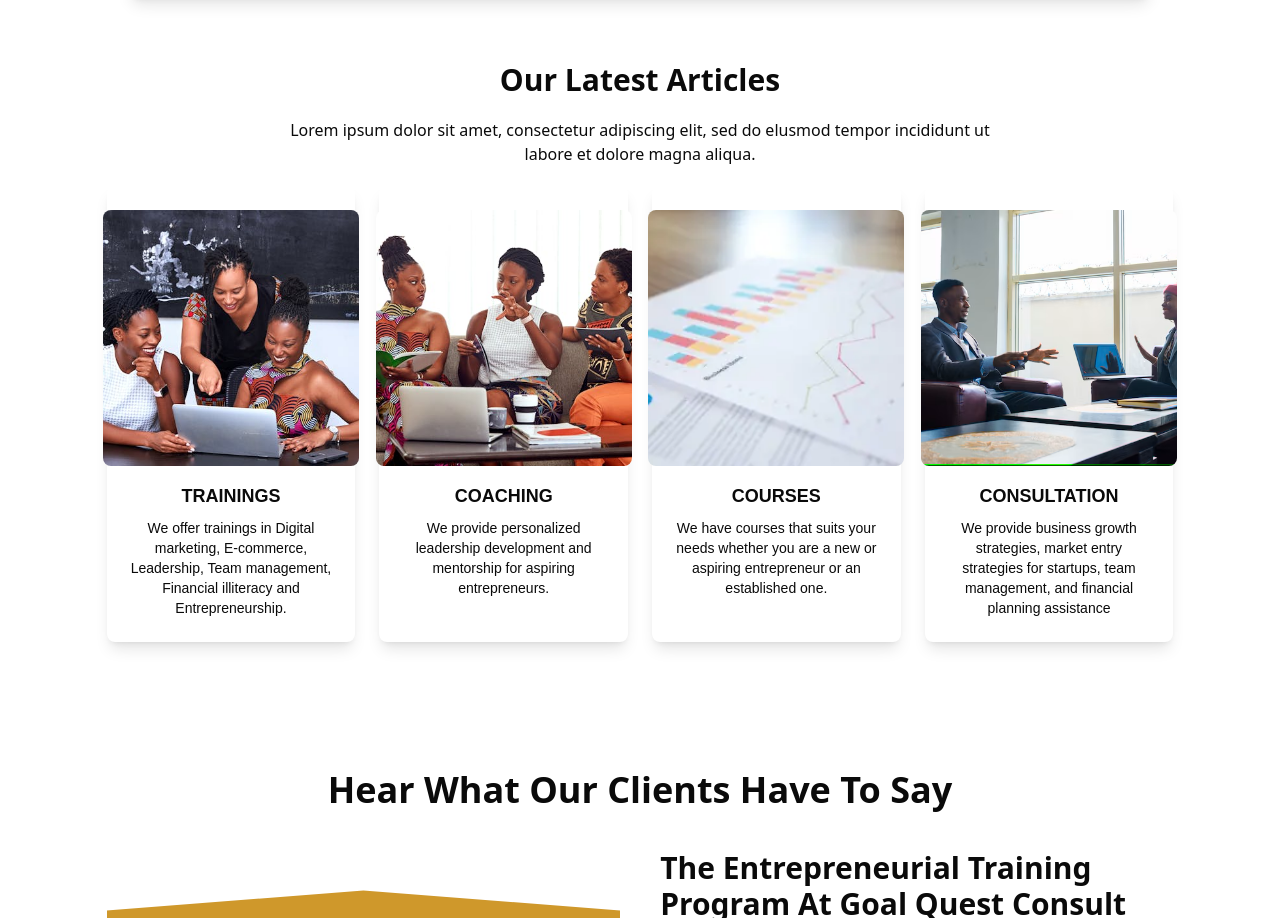
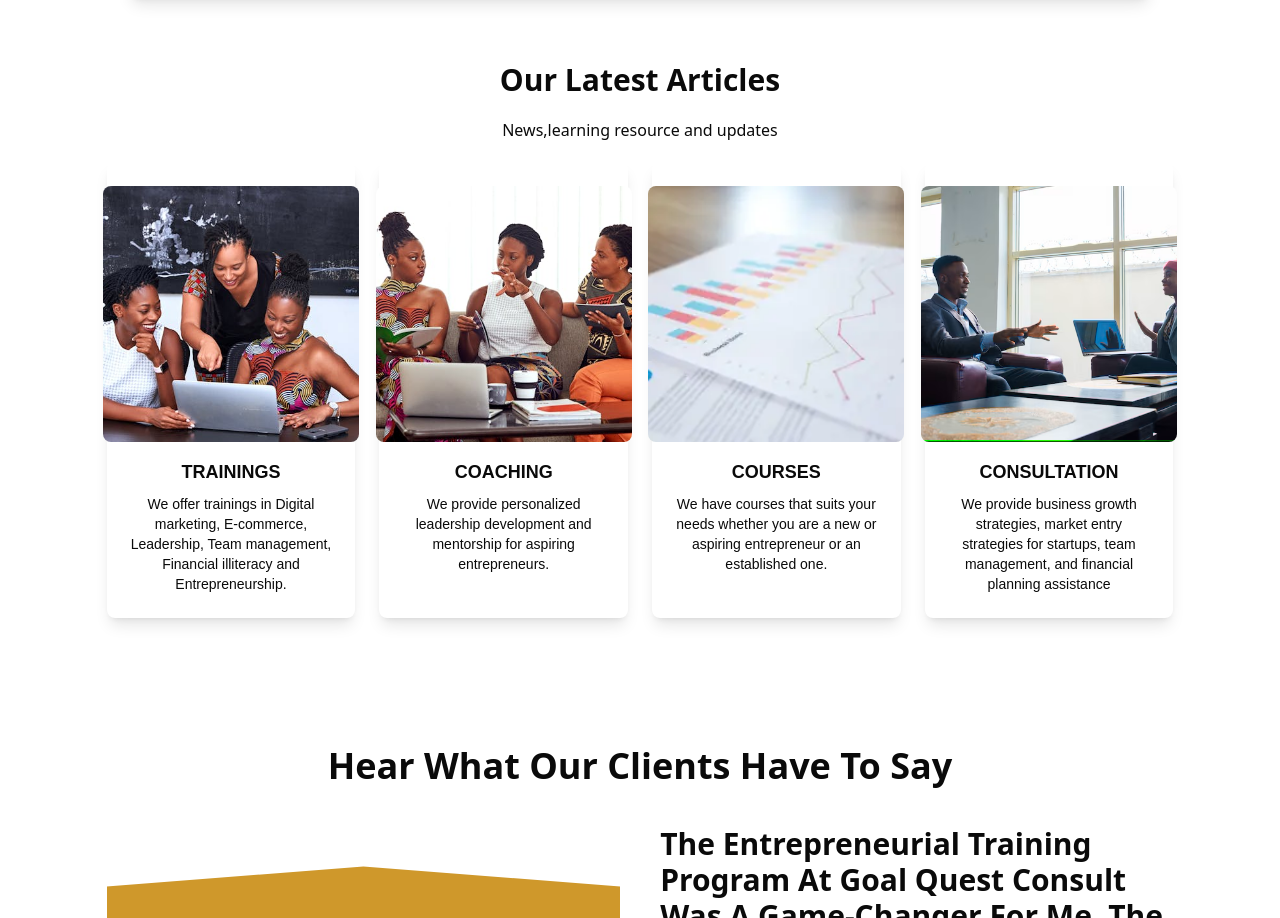
Before and after one commit to Lampnet-Technologies/GoldQuest-Repo, a Next.js app: page / in a window 1280 px wide. Shown: the part 3866-4784 px from the top of the page. Built offline with nearby package versions, Linux system fonts and the light colour scheme; a web font is replaced by a local one.

Commit message:
Update LatestArticle.jsx
dummy text replaced

```diff
--- a/src/components/Home/LatestArticle.jsx
+++ b/src/components/Home/LatestArticle.jsx
@@ -41,7 +41,7 @@
           Our Latest Articles
           </h2>
           <p className="w-full md:w-8/12 mx-auto text-base font-normal">
-          Lorem ipsum dolor sit amet, consectetur adipiscing elit, sed do elusmod tempor incididunt ut labore et dolore magna aliqua.
+         News,learning resource and updates
           </p>
 
           {/* Grid Container */}
```
